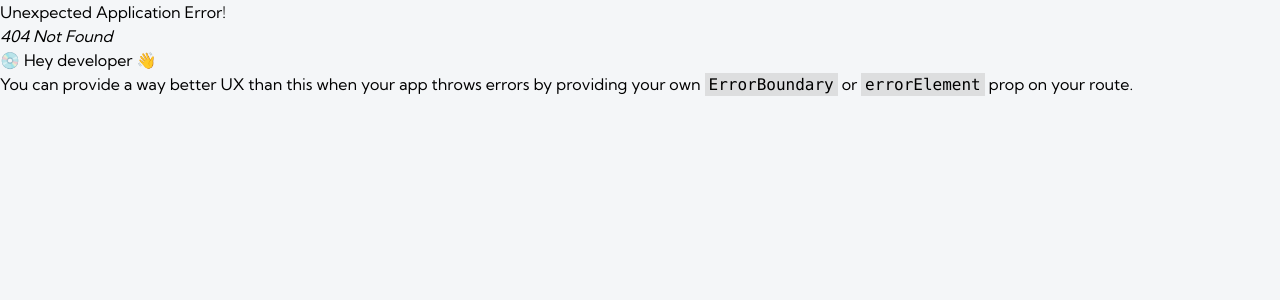
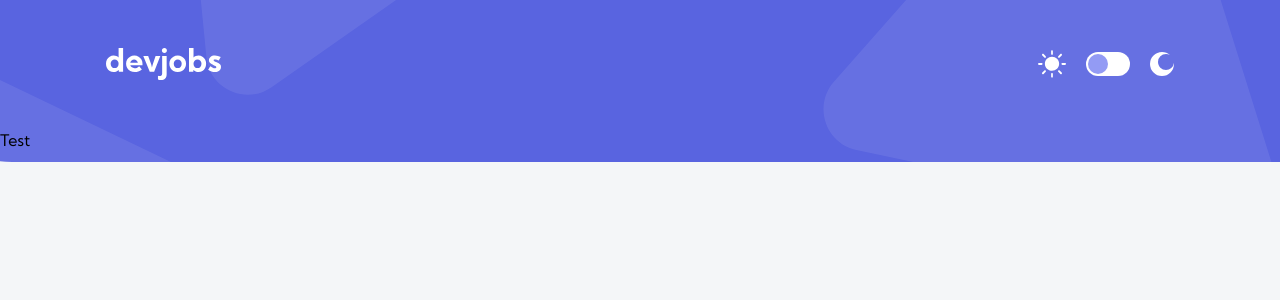
Before and after one commit to OU1122/devjobs-app, a React (Vite) app: page /job/1 in a window 1280 px wide. Before the commit this address had no page. Shown: the top 300 px of the page. Built offline with nearby package versions, Linux system fonts and the light colour scheme.

Commit message:
starter work on job detail

```diff
--- a/src/App.tsx
+++ b/src/App.tsx
@@ -1,4 +1,5 @@
 import Homepage from "./routes/homepage";
+import JobDetail from "./routes/jobDetail";
 import { Layout } from "./routes/layout";
 import { createBrowserRouter, RouterProvider } from "react-router-dom";
 
@@ -12,6 +13,10 @@ function App() {
 					index: true,
 					element: <Homepage />,
 				},
+				{
+					path: "job/:jobId",
+					element: <JobDetail />,
+				},
 			],
 		},
 	]);
--- a/src/routes/homepage.tsx
+++ b/src/routes/homepage.tsx
@@ -1,7 +1,9 @@
 import { Filter } from "../components/filter";
 import { JobCard } from "../components/jobCard";
+import jobs from "../library/data.json";
 
 export default function Homepage() {
+	console.log(jobs);
 	return (
 		<>
 			<Filter />
--- /dev/null
+++ b/src/routes/jobDetail.tsx
@@ -0,0 +1,7 @@
+export default function JobDetail() {
+	return (
+		<>
+			<div>Test</div>
+		</>
+	);
+}
```
Also changed, not shown: src/routes/detail.tsx (deleted).
